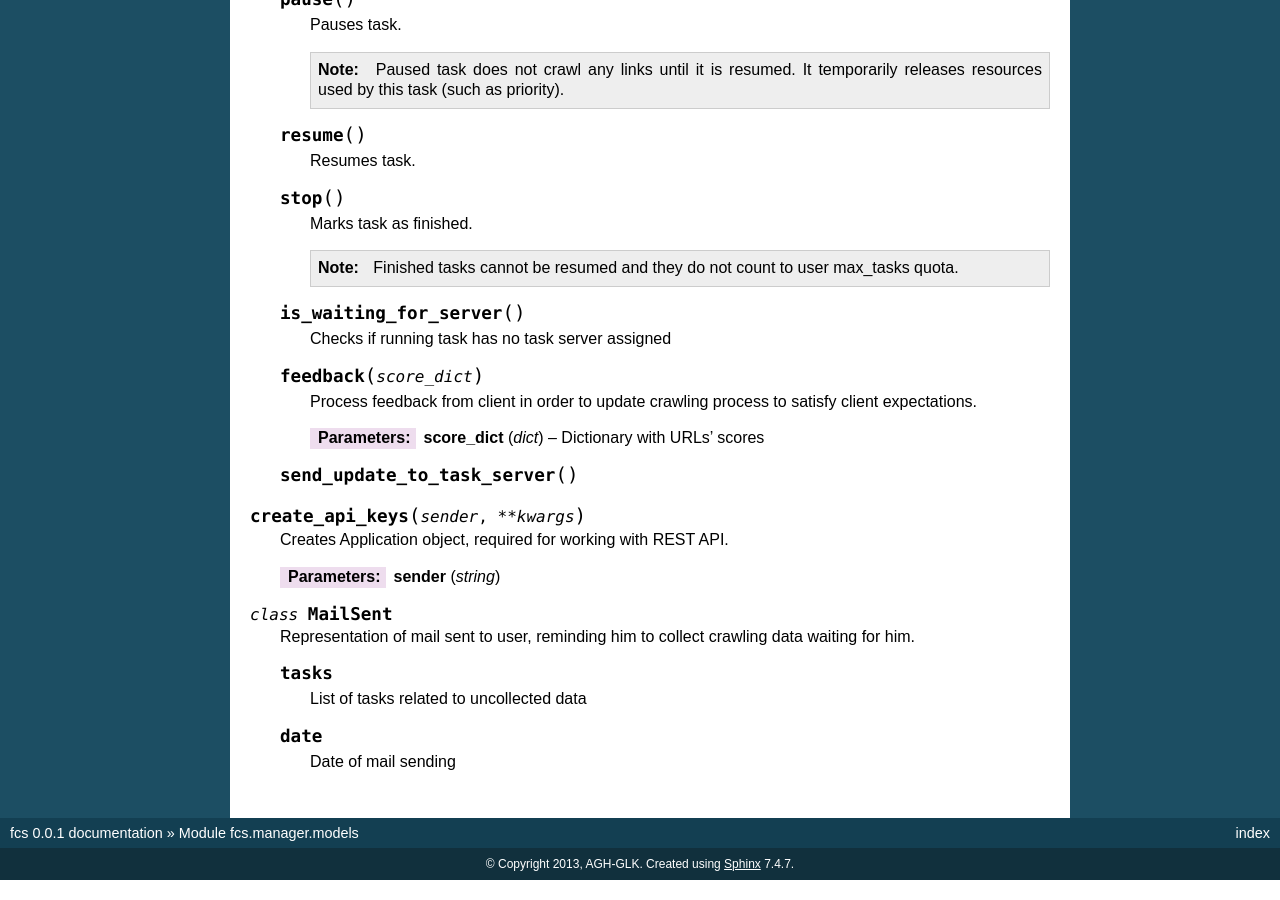
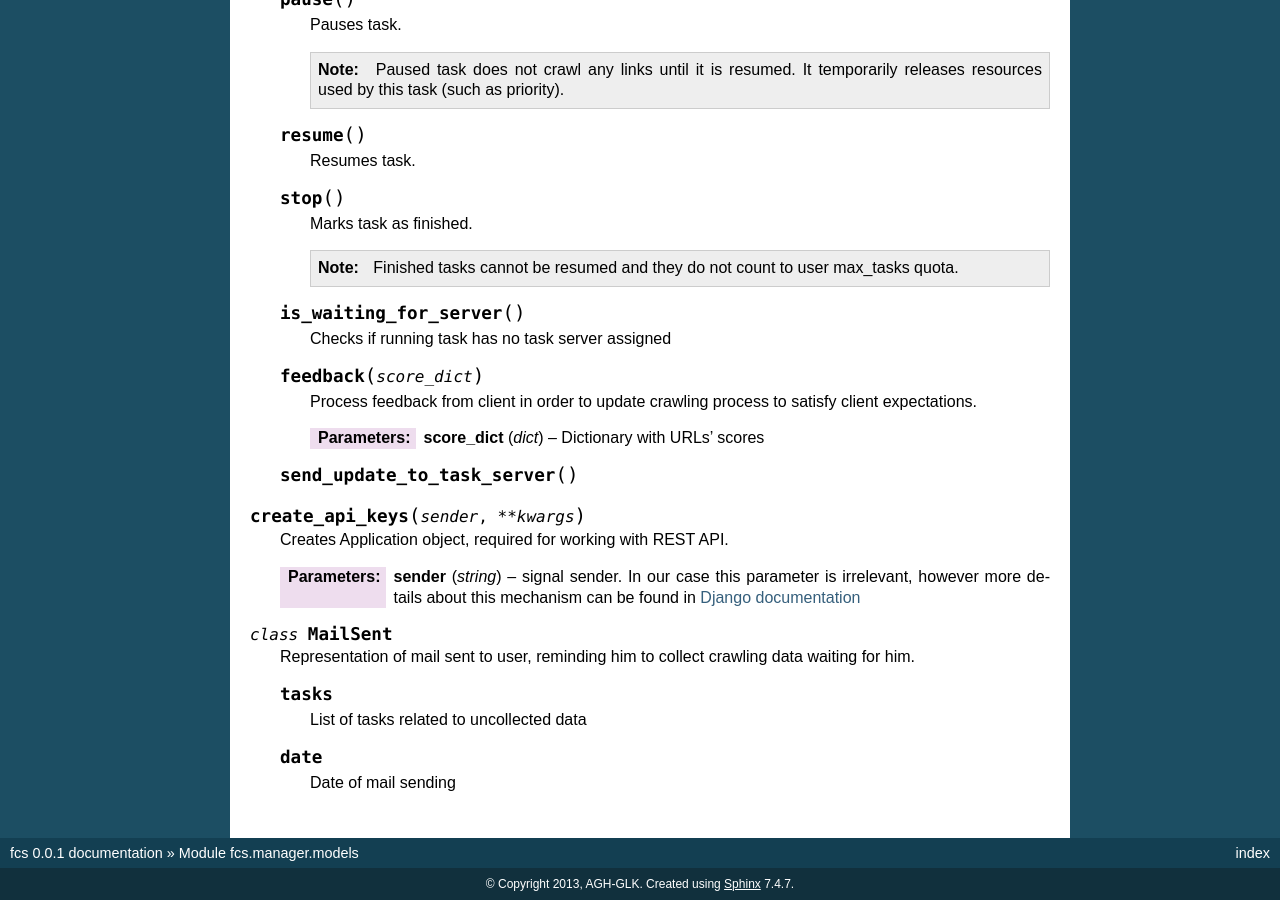
Before and after one commit to agh-glk/fcs, a Sphinx documentation site: the page built from docs/source/manager/models.rst, in a window 1280 px wide and 900 px high, scrolled down 3747 px. Built offline with Sphinx 7.4.7, drawn with Linux system fonts in a browser that asks for light colours; formulas are drawn with MathJax 3.

Commit message:
[NT] Edit

```diff
--- a/docs/source/manager/models.rst
+++ b/docs/source/manager/models.rst
@@ -218,7 +218,7 @@ This module contains model layer - implementation of system units and consists o
 
    Creates Application object, required for working with REST API.
 
-   :param string sender:
+   :param string sender: signal sender. In our case this parameter is irrelevant, however more details about this mechanism can be found in `Django documentation <https://docs.djangoproject.com/en/dev/topics/signals/>`_
 
 
 .. py:class:: MailSent
```
